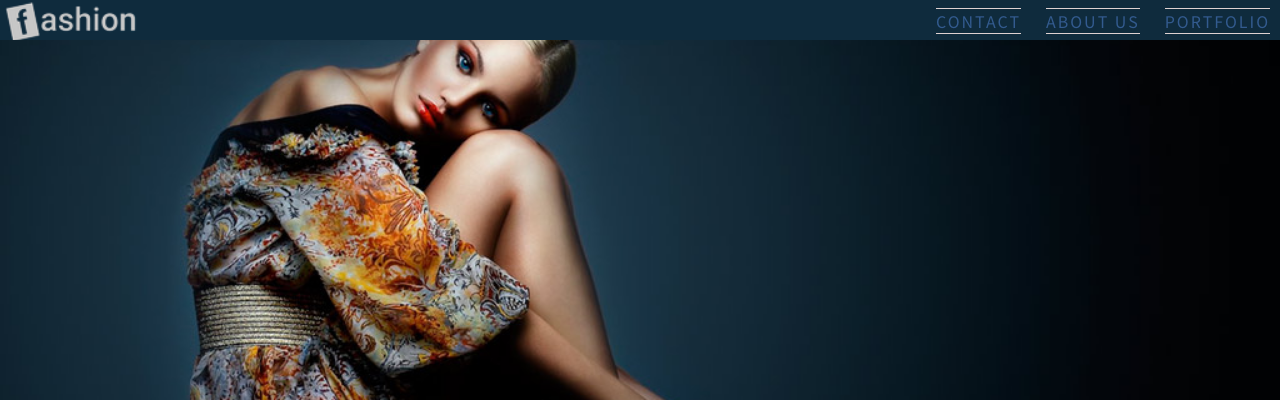
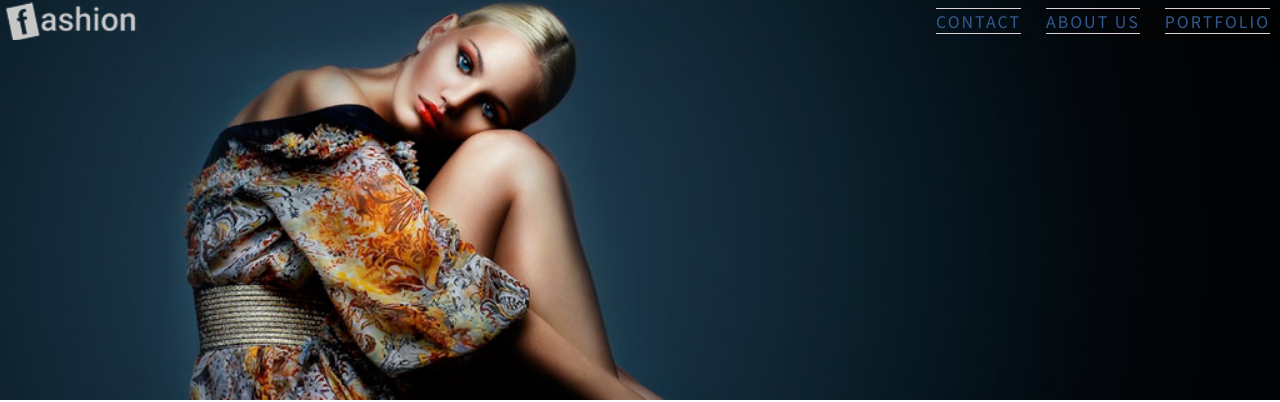
Before and after one commit to MatiasRicardoMuenteCastro/Clothes-Store-Project, a plain HTML site: page index.html in a window 1280 px wide. Shown: the top 402 px of the page. Drawn offline with Linux system fonts and the light colour scheme.

Commit message:
styles.css

```diff
--- a/css/syles.css
+++ b/css/syles.css
@@ -1,7 +1,6 @@
 body{
     font-family: 'Noto Sans HK';
     margin:auto;
-
 }
 .head{
     background-image: url("../images/topo.jpg");
@@ -15,9 +14,6 @@ body{
     background-size: cover;
     width:140px;
     height:40px;
-}
-.head .navigation{
-    background-color: rgb(15, 43, 61);
 }
 .head .navigation ul{
     display: inline-block;
@@ -67,7 +63,6 @@ body{
 .principal .secao1 .principal2 .container p{
     font-size: 15px;
     margin-top: -15px;
-    margin-bottom: 0px;
 }
 .principal .artigo{
     height: 450px;
```
